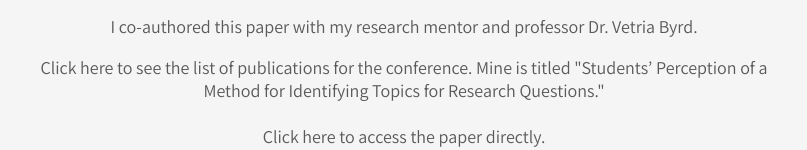
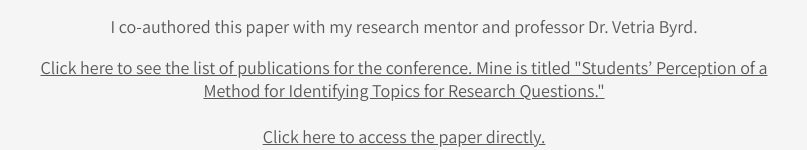
Before and after one commit to azheng456/azheng456.github.io, a plain HTML site: page work.html in a window 1280 px wide. Shown: the part 650-800 px from the top of the page, 236-1043 px from the left. Drawn offline with Linux system fonts and the light colour scheme.

Commit message:
Add files via upload

```diff
--- a/style.css
+++ b/style.css
@@ -780,3 +780,7 @@ td {
 .gifisgif {
 	display: none;
 }
+
+a.link{
+	text-decoration: underline;
+}
```
